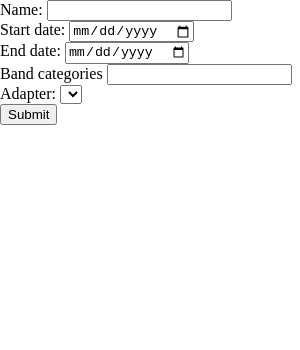
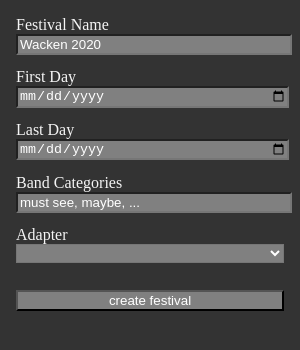
Before and after one commit to toolcreator/roto, an Electron app: page src/create-dialog/create-dialog.html in a window 300 px wide. Drawn offline with Linux system fonts and the light colour scheme; no server answers.

Commit message:
Beautified the 'Create Festival' Dialog

```diff
--- a/src/create-dialog/create-dialog.css
+++ b/src/create-dialog/create-dialog.css
@@ -1,3 +1,32 @@
 body {
   margin: 0;
+  background-color: #333;
+  color: whitesmoke;
 }
+label {
+  display: block;
+}
+form {
+  padding: 1em;
+}
+input {
+  width: 100%;
+  margin-bottom: 1em;
+  background-color: grey;
+  color: white;
+}
+select {
+  width: 100%;
+  background-color: grey;
+  color: white;
+}
+::placeholder {
+  color: white;
+}
+[type="date"]::-webkit-inner-spin-button {
+  display: none;
+}
+[type="submit"] {
+  margin-top: 2em;
+  display: block;
+}
--- a/src/create-dialog/create-dialog.html
+++ b/src/create-dialog/create-dialog.html
@@ -10,21 +10,21 @@
 <body>
   <!-- Placeholder form -->
   <form id="createFestivalForm">
-    <label for="name">Name: </label>
-    <input type="text" id="name" name="name"><br>
+    <label for="name">Festival Name</label>
+    <input type="text" id="name" name="name" placeholder="Wacken 2020">
 
-    <label for="startDate">Start date: </label>
-    <input type="date" id="startDate" name="startDate"><br>
+    <label for="startDate">First Day</label>
+    <input type="date" id="startDate" name="startDate">
 
-    <label for="endDate">End date: </label>
-    <input type="date" id="endDate" name="endDate"><br>
+    <label for="endDate">Last Day</label>
+    <input type="date" id="endDate" name="endDate">
 
-    <label for="bandCategories">Band categories</label>
-    <input type="text" id="bandCategories" name="bandCategories"><br>
+    <label for="bandCategories">Band Categories</label>
+    <input type="text" id="bandCategories" name="bandCategories" placeholder="must see, maybe, ...">
 
-    <label for="festivalAdapter">Adapter: </label>
-    <select id="festivalAdapter" name="festivalAdapter"></select><br>
-    <input type="submit">
+    <label for="festivalAdapter">Adapter </label>
+    <select id="festivalAdapter" name="festivalAdapter"></select>
+    <input type="submit" value="create festival">
   </form>
   <script>require('../../dist/create-dialog/create-dialog.js');</script>
 </body>
--- a/src/menu/menu.ts
+++ b/src/menu/menu.ts
@@ -5,8 +5,8 @@ function createFestival(): void {
   const createDialog = new remote.BrowserWindow({
     parent: remote.getCurrentWindow(),
     modal: true,
-    width: 400,
-    height: 300,
+    width: 220,
+    height: 400,
     webPreferences: {
       nodeIntegration: true
     }
```
